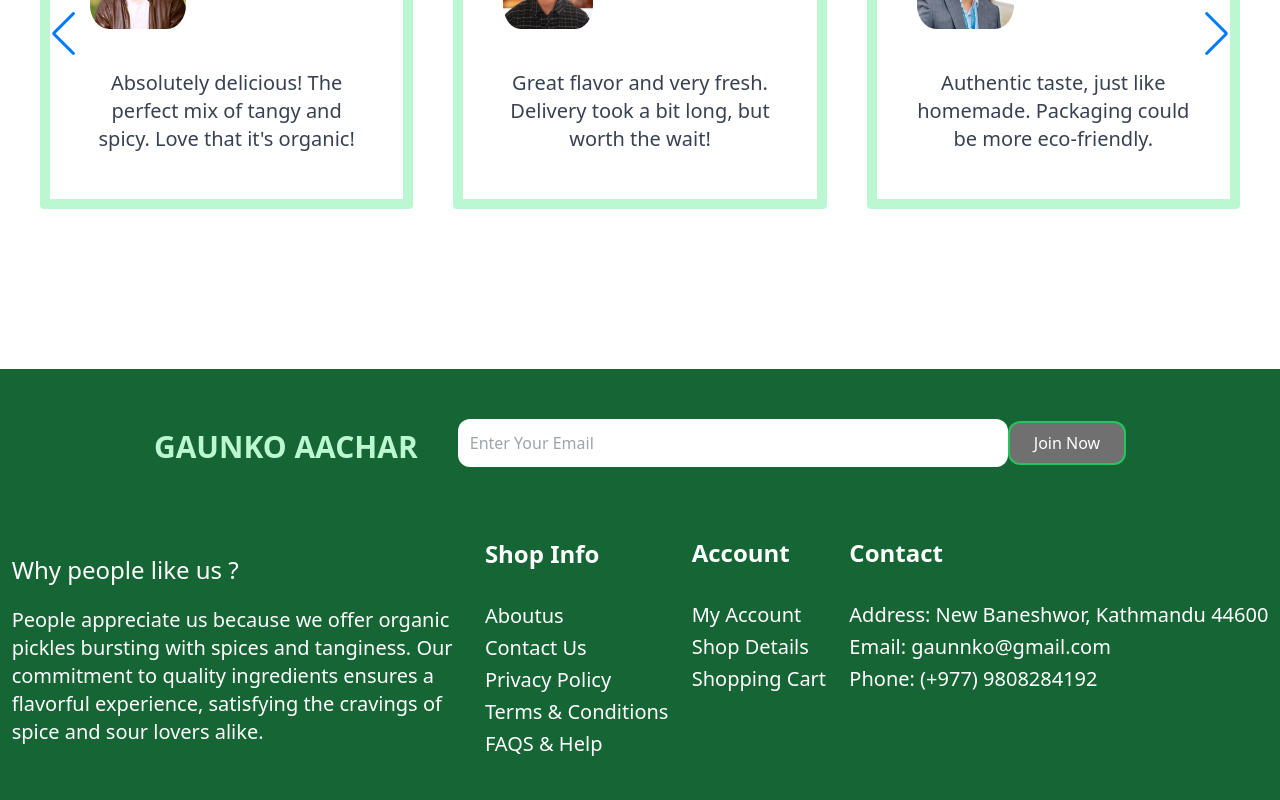
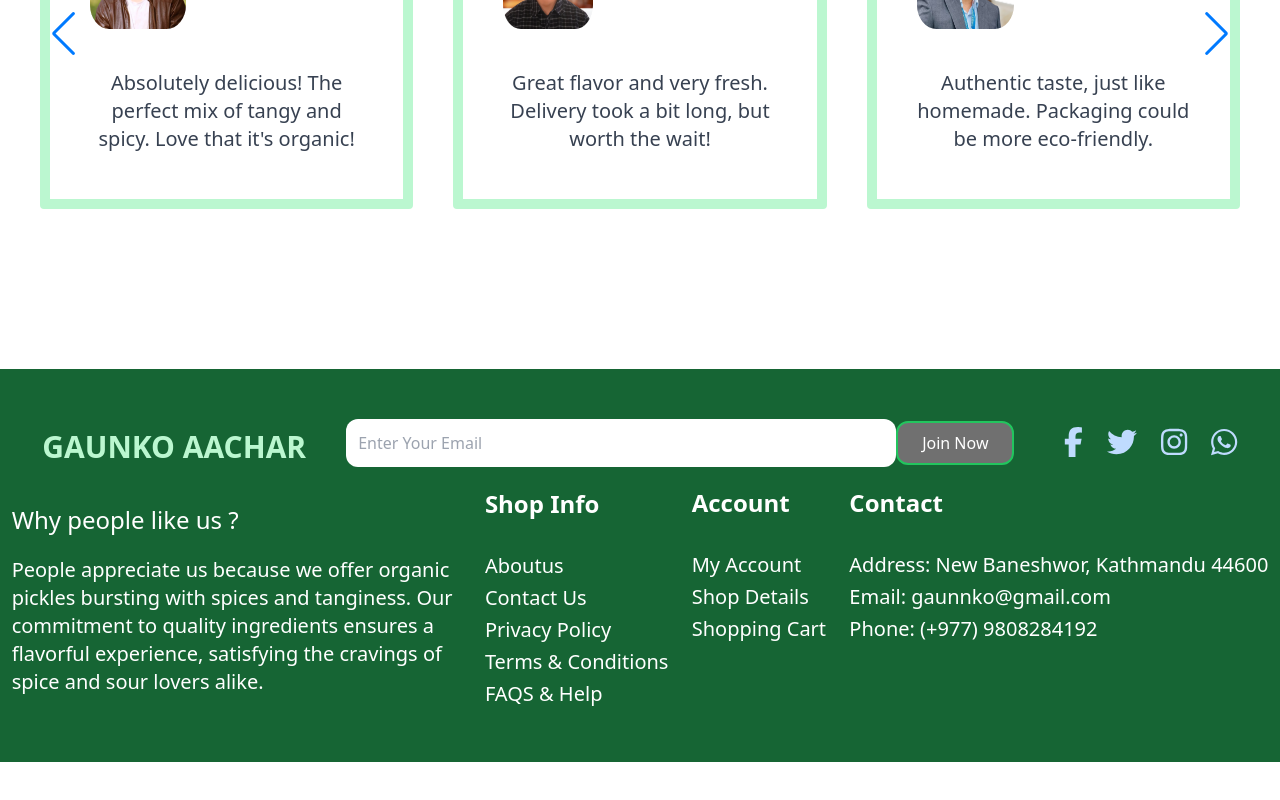
Before and after one commit to anishmendes/Pickle-Ecommerce-Project, a React (Vite) app: page / in a window 1280 px wide. Shown: the part 3412-4212 px from the top of the page. After the commit the page ends 4174 px from the top, so only its background shows below. Built offline with nearby package versions, Linux system fonts and the light colour scheme.

Commit message:
social media icons section done

```diff
--- a/package.json
+++ b/package.json
@@ -10,6 +10,9 @@
     "preview": "vite preview"
   },
   "dependencies": {
+    "@fortawesome/fontawesome-svg-core": "^6.5.2",
+    "@fortawesome/free-brands-svg-icons": "^6.5.2",
+    "@fortawesome/react-fontawesome": "^0.2.2",
     "aos": "^2.3.4",
     "axios": "^1.6.8",
     "framer-motion": "^11.2.6",
--- a/src/Components/Footer/Footer.jsx
+++ b/src/Components/Footer/Footer.jsx
@@ -1,4 +1,6 @@
 import React from 'react'
+import { FontAwesomeIcon } from '@fortawesome/react-fontawesome';
+import { faFacebookF, faTwitter, faInstagram, faWhatsapp } from '@fortawesome/free-brands-svg-icons';
 
 const Footer = () => {
   return (
@@ -7,21 +9,25 @@ const Footer = () => {
       <h1 className='text-3xl font-bold pt-2 text-green-200 flex pr-10 '>GAUNKO AACHAR</h1>
          <input type='text' placeholder='Enter Your Email' className='p-3 w-[550px] rounded-xl text-black' />
          <button className='bg-customGray text-white  border-green-500 border-2 rounded-xl p-2 pl-6 pr-6  '>Join Now</button>
+
+         <div className='pl-[50px] flex items-center justify-around gap-6'>
+       <a href="https://www.facebook.com" target="_blank" rel="noopener noreferrer">
+        <FontAwesomeIcon icon={faFacebookF} className="text-blue-200 hover:text-blue-800 text-3xl transition duration-300 ease-in-out " />
+      </a>
+      <a href="https://twitter.com" target="_blank" rel="noopener noreferrer">
+        <FontAwesomeIcon icon={faTwitter} className="text-blue-200 hover:text-cyan-500 text-3xl transition duration-300 ease-in-out" />
+      </a>
+      <a href="https://www.instagram.com" target="_blank" rel="noopener noreferrer">
+        <FontAwesomeIcon icon={faInstagram} className="text-blue-200 hover:text-red-600 text-3xl transition duration-300 ease-in-out" />
+      </a>
+      <a href="https://wa.me/yourphonenumber" target="_blank" rel="noopener noreferrer">
+        <FontAwesomeIcon icon={faWhatsapp} className="text-blue-200 hover:text-green-500 text-3xl transition duration-300 ease-in-out" />
+      </a>
+       </div>
       </div>
 
 
-       <div className=' pt-[50px]'>
-       <a href="https://www.facebook.com">
-    <i className='fab fa-facebook-f icon'></i>
-</a>
-<a href="https://twitter.com">
-    <i className='fab fa-twitter icon'></i>
-</a>
-<a href="https://www.instagram.com">
-    <i className='fab fa-instagram icon'></i>
-</a>
 
-       </div>
 
 
        <div className='flex flex-row pt-[20px] pb-[50px] justify-around  items-center'>
```
Also changed, not shown: 1 other file (tests, documents, lock files or other folders).
